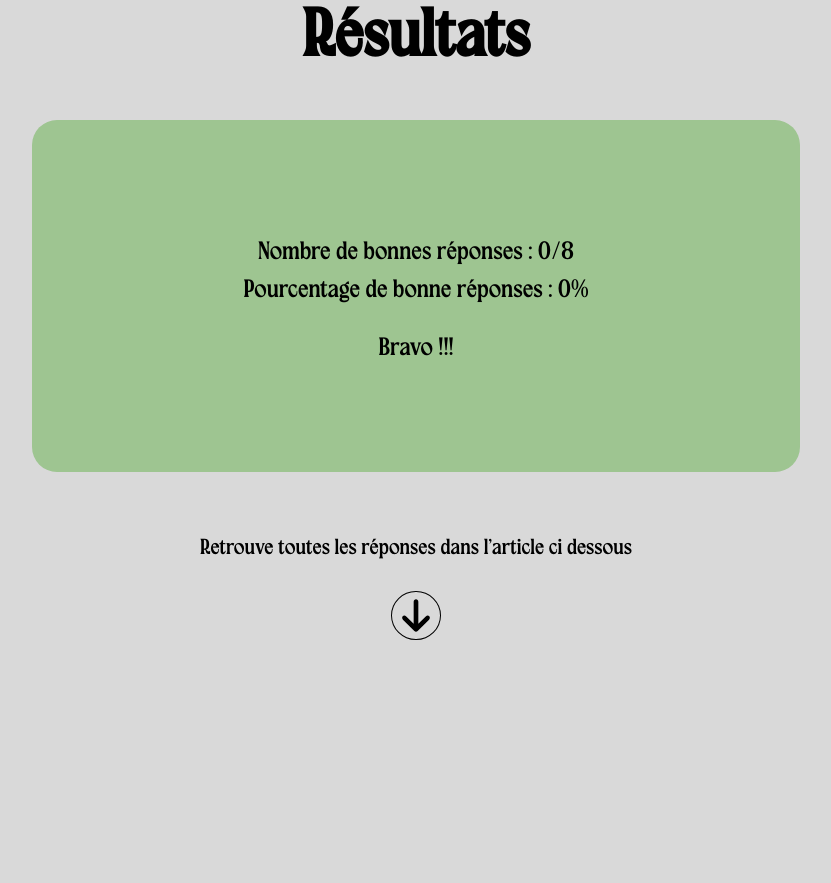
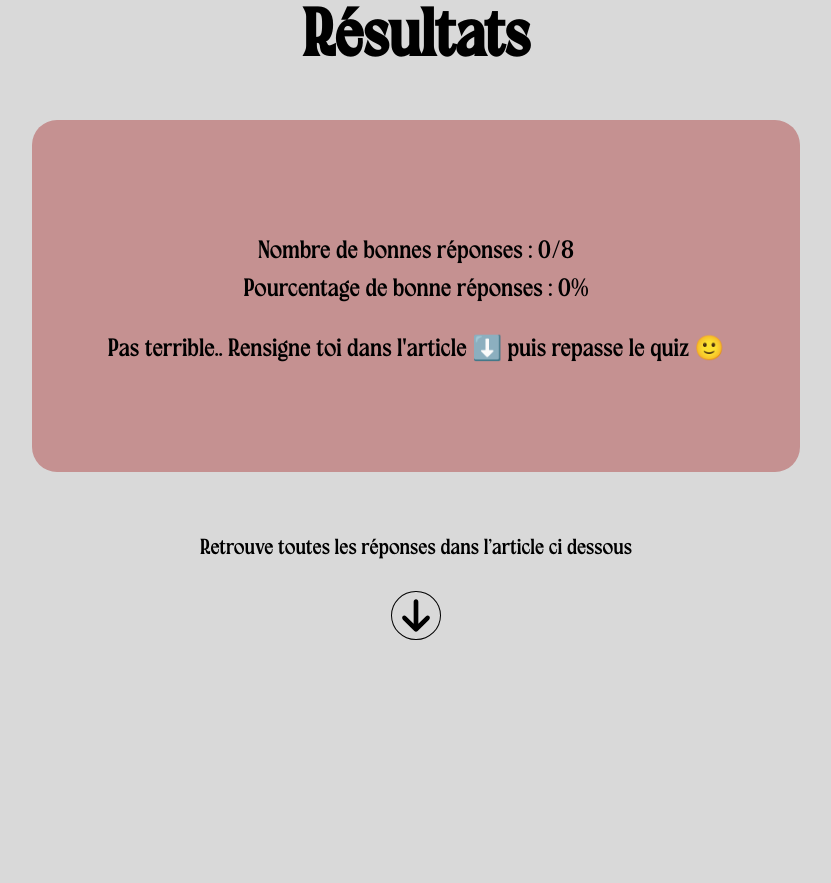
Before and after one commit to KyleAktr/monthly-mind, a React (Create React App) app: page / in a window 1280 px wide. Shown: the part 1700-2583 px from the top of the page, without its empty margins (224-1055 px from the left). Built offline with nearby package versions, Linux system fonts and the light colour scheme.

Commit message:
Added conditional background color for Results card based on the number of correct answers

```diff
--- a/src/components/Results.jsx
+++ b/src/components/Results.jsx
@@ -1,20 +1,34 @@
-import React from "react";
+import React, { useEffect, useState } from "react";
 import Arrow from "../style/assets/img/arrow-down-solid.svg"
 import { Link } from "react-scroll";
 
 const Results = ({ goodAnswerCount }) => {
   const percentGoodAnswer = (goodAnswerCount / 8) * 100;
+  const [resultsBackground, setResultsBackground] = useState('#9EC591')
+  const [congratsText, setCongratsText] = useState("Bravo ! 🤓")
+
+  useEffect(() => {
+    if (goodAnswerCount < 5) {
+      setResultsBackground('#c59191')
+      setCongratsText("Pas terrible.. Rensigne toi dans l'article ⬇️ puis repasse le quiz 🙂")
+    } else {
+      setResultsBackground('#9EC591')
+      setCongratsText("Bravo ! 🤓")
+    }
+
+  }, [goodAnswerCount])
+
 
   return (
     <div className="results-container">
       <div className="results-card-container">
         <h2>Résultats</h2>
         <div className="results-card">
-          <div className="results">
+          <div className="results" style={{background : resultsBackground}}>
             <div className="results-stats">
                 <p>Nombre de bonnes réponses : {goodAnswerCount}/8</p>
                 <p>Pourcentage de bonne réponses : {percentGoodAnswer}%</p>
-                <p className="congrats">Bravo !!!</p>
+                <p className="congrats">{congratsText}</p>
             </div>
           </div>
         </div>
--- a/src/style/components/_results.scss
+++ b/src/style/components/_results.scss
@@ -21,7 +21,6 @@
 
             & .results {
                 @extend %center;
-                background: #9EC591;
                 border-radius: 25px;
                 width: 60%;
                 height: 80%;
--- a/src/style/index.css
+++ b/src/style/index.css
@@ -114,7 +114,6 @@ html {
   height: 50%;
 }
 .results-container .results-card-container .results-card .results {
-  background: #9EC591;
   border-radius: 25px;
   width: 60%;
   height: 80%;
```
Also changed, not shown: 1 other file (tests, documents, lock files or other folders).
